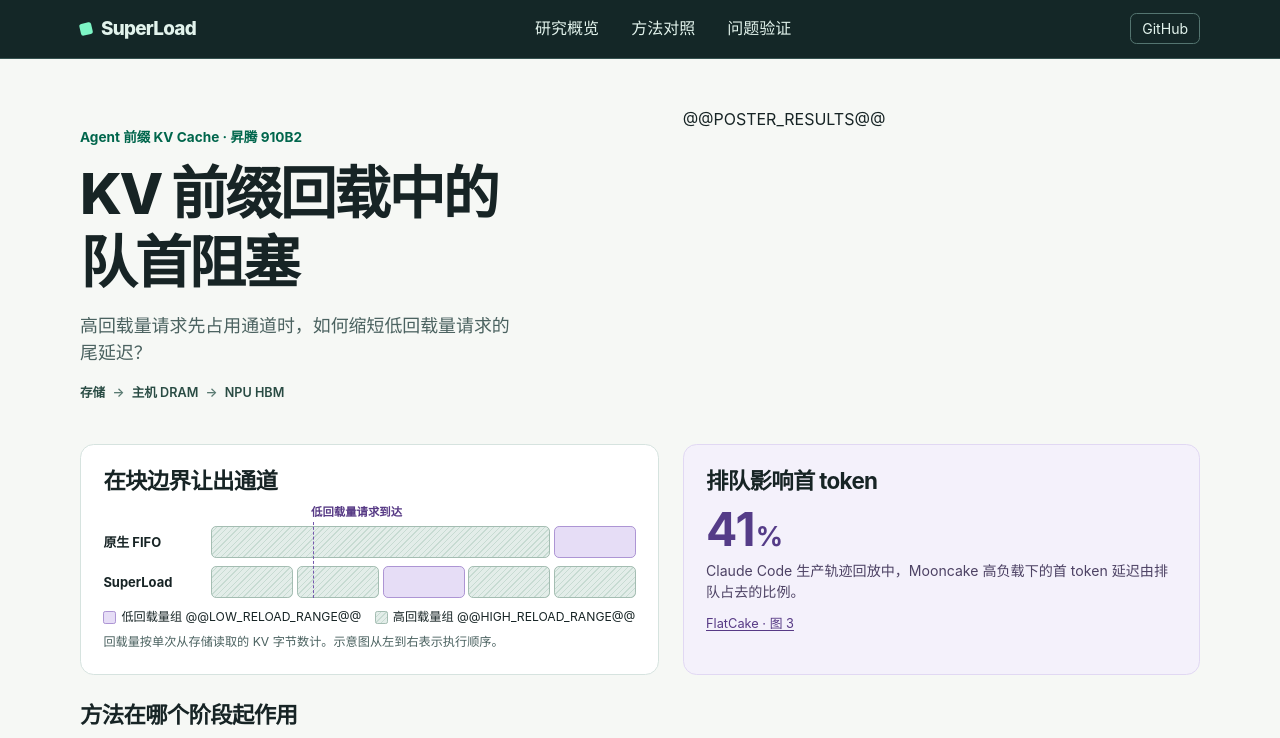
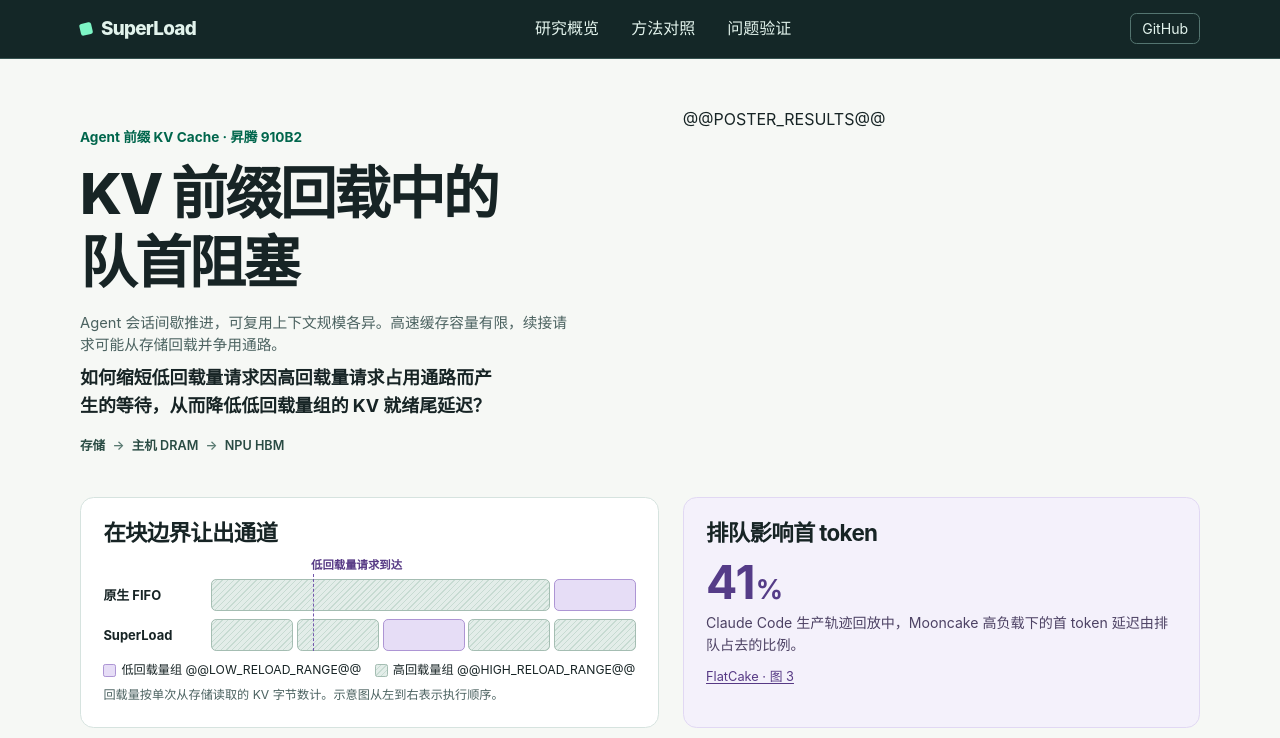
Before and after one commit to KimmoZAG/SuperLoad, a plain HTML site: page report/static/index.html in a window 1280 px wide. Shown: the top 738 px of the page. Drawn offline with Linux system fonts and the light colour scheme; files that its build step writes are made by us from their sources.

Commit message:
Align the Agent KV reload problem statement

```diff
--- a/report/static/index.html
+++ b/report/static/index.html
@@ -26,7 +26,8 @@
         <div class="poster-intro">
           <p class="poster-context">Agent 前缀 KV Cache · 昇腾 910B2</p>
           <h1 id="overview-title">KV 前缀回载中的<br>队首阻塞</h1>
-          <p class="poster-question">高回载量请求先占用通道时，如何缩短低回载量请求的尾延迟？</p>
+          <p class="poster-background">Agent 会话间歇推进，可复用上下文规模各异。高速缓存容量有限，续接请求可能从存储回载并争用通路。</p>
+          <p class="poster-question">如何缩短低回载量请求因高回载量请求占用通路而产生的等待，从而降低低回载量组的 KV 就绪尾延迟？</p>
           <ol class="reload-path" aria-label="KV 回载路径">
             <li>存储</li>
             <li>主机 DRAM</li>
--- a/report/static/style.css
+++ b/report/static/style.css
@@ -64,11 +64,17 @@ h3 { font-size: 1.15rem; margin-bottom: .5rem; }
   font-weight: 800;
   margin: 0;
 }
+.poster-background, .poster-question { max-width: 31rem; }
+.poster-background {
+  margin: .9rem 0 .45rem;
+  color: var(--muted);
+  font-size: .92rem;
+}
 .poster-question {
-  max-width: 27rem;
-  margin: .9rem 0 1.05rem;
-  color: var(--muted);
+  margin: 0 0 1.05rem;
   font-size: clamp(.98rem, 1.55vw, 1.12rem);
+  font-weight: 650;
+  text-wrap: balance;
 }
 .reload-path {
   display: flex;
```
Also changed, not shown: 3 other files.
